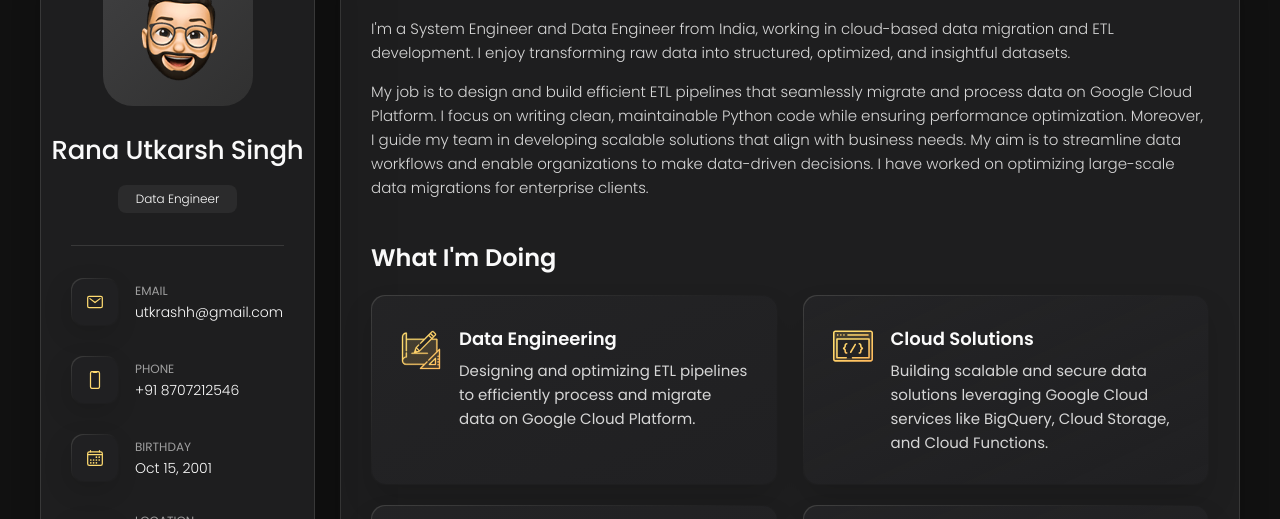
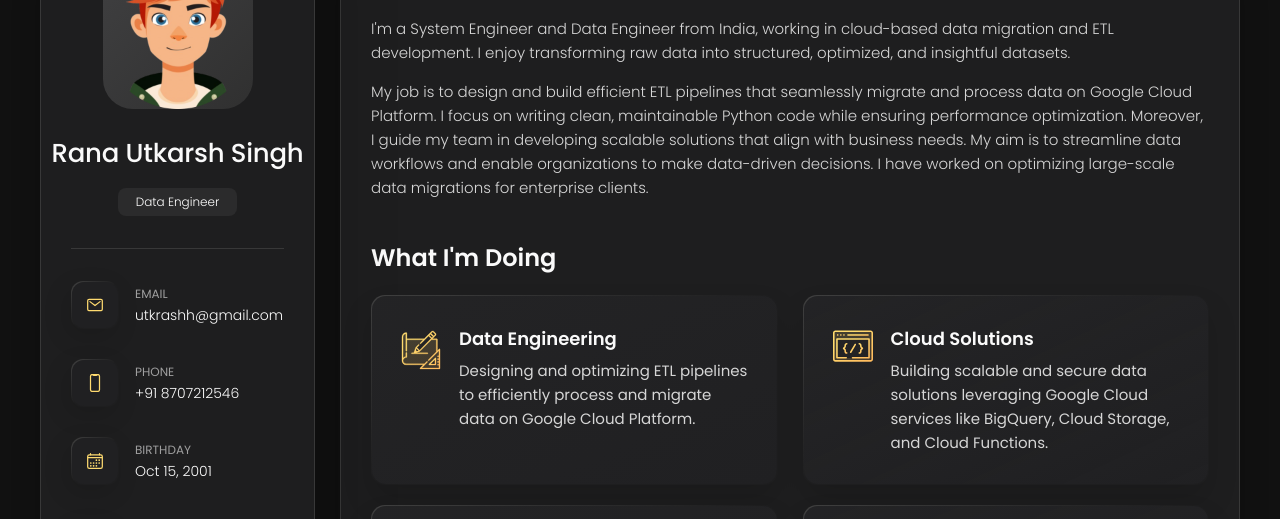
Before and after one commit to Utkrashh/portfolio, a plain HTML site: page index.html in a window 1280 px wide. Shown: the part 162-681 px from the top of the page. Drawn offline with nearby package versions, Linux system fonts and the light colour scheme.

Commit message:
update image references and clean up HTML comments

```diff
--- a/index.html
+++ b/index.html
@@ -42,7 +42,7 @@
       <div class="sidebar-info">
 
         <figure class="avatar-box">
-          <img src="./assets/images/my-avatar.png" alt="Rana Utkarsh Singh" width="80">
+          <img src="./assets/images/my-avatar-1.png" alt="Rana Utkarsh Singh" width="80">
         </figure>
 
         <div class="info-content">
@@ -461,7 +461,7 @@
           <h3 class="h3 clients-title">Clients</h3>
 
           <ul class="clients-list has-scrollbar">
-
+<!--
             <li class="clients-item">
               <a href="#">
                 <img src="./assets/images/logo-1-color.png" alt="client logo">
@@ -496,7 +496,7 @@
               <a href="#">
                 <img src="./assets/images/logo-6-color.png" alt="client logo">
               </a>
-            </li>
+            </li> -->
 
           </ul>
 
```
Also changed, not shown: assets/images/my-avatar-1.png (added), 1 other file.
